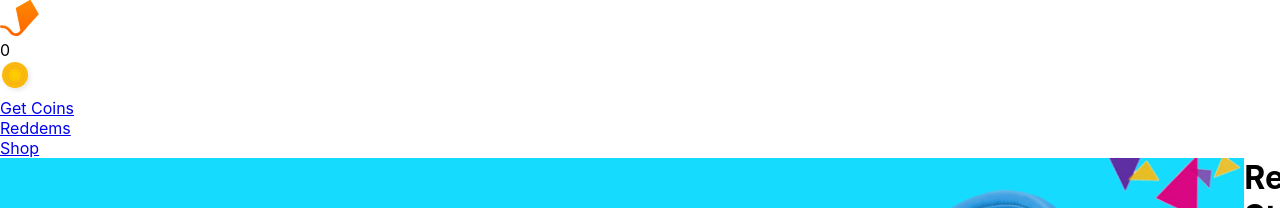
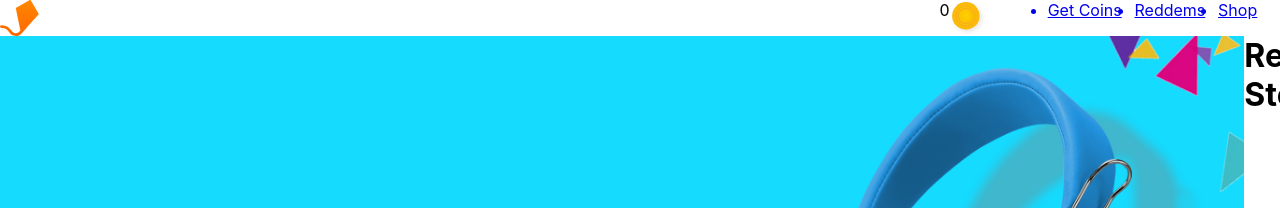
Before and after one commit to AneeOri/store-Dominguez-LuzAndrea, a React (Create React App) app: page / in a window 1280 px wide. Shown: the top 208 px of the page. Built offline with nearby package versions, Linux system fonts and the light colour scheme; no server answers.

Commit message:
[+] header directions and styles
header directions and styles

```diff
--- /dev/null
+++ b/src/components/header/header.css
@@ -0,0 +1,10 @@
+*{
+    margin: 0;
+    padding: 0;
+    box-sizing: border-box;
+}
+.header{
+    display: flex;
+    flex-direction: row;
+    justify-content: space-between;
+}
--- a/src/components/header/header.js
+++ b/src/components/header/header.js
@@ -1,12 +1,13 @@
 import React from "react";
 import logo from "../../assets/aerolab-logo.svg";
 import NavBar from "./navBar";
+import "./header.css";
 
 
 export default function Header (){
 
     return(
-        <div height="100px" width="100px">
+        <div height="100px" width="100px" className="header">
            <img src={logo} alt="Logo de Aerolab" />
            <NavBar/>
         </div>
--- /dev/null
+++ b/src/components/header/navBar.css
@@ -0,0 +1,29 @@
+*{
+    margin:0;
+    padding: 0;
+    box-sizing: border-box;
+}
+.navBar{
+    display: flex;
+    flex-direction: row;
+    justify-content: space-around;
+    margin-right: 10px;
+}
+.points{
+    display: flex;
+    flex-direction: row;
+    margin-right: 5vw;
+}
+.name{
+    display: flex;
+    flex-direction: row;
+    margin-left: 1vw;
+    justify-content: space-around;
+}
+.links{
+    display: flex;
+    flex-direction: row;
+}
+.links li{
+    margin-right: 1vw;
+}
--- a/src/components/header/navBar.js
+++ b/src/components/header/navBar.js
@@ -2,20 +2,24 @@ import React,{useContext} from 'react';
 import { UserContext } from '../../context/userContext';
 import coin from '../../assets/icons/coin.svg';
 import { Link } from "react-router-dom";
+import "./navBar.css";
 
 export default function NavBar (){
 
     const [userData] = useContext(UserContext);
 
     return(
-        <div>
+        <div className="navBar">
+             <div className='points'>
                   <p>{userData.name}</p>
-             <div>
+                  <div className='name'>
                      <p >{userData.points}</p>
                      <img src={coin} alt="imagen de moneda" />
                   </div>
+             </div>
+             <div >
                   <nav>
-             <ul >
+                    <ul className='links'>
                       <Link to="/points">
                         <li >Get Coins</li>
                        </Link>
@@ -28,5 +32,6 @@ export default function NavBar (){
                     </ul>
                   </nav>
             </div>
+        </div>
     );
 }
```
Lines whose indentation alone changed are shown as unchanged.
